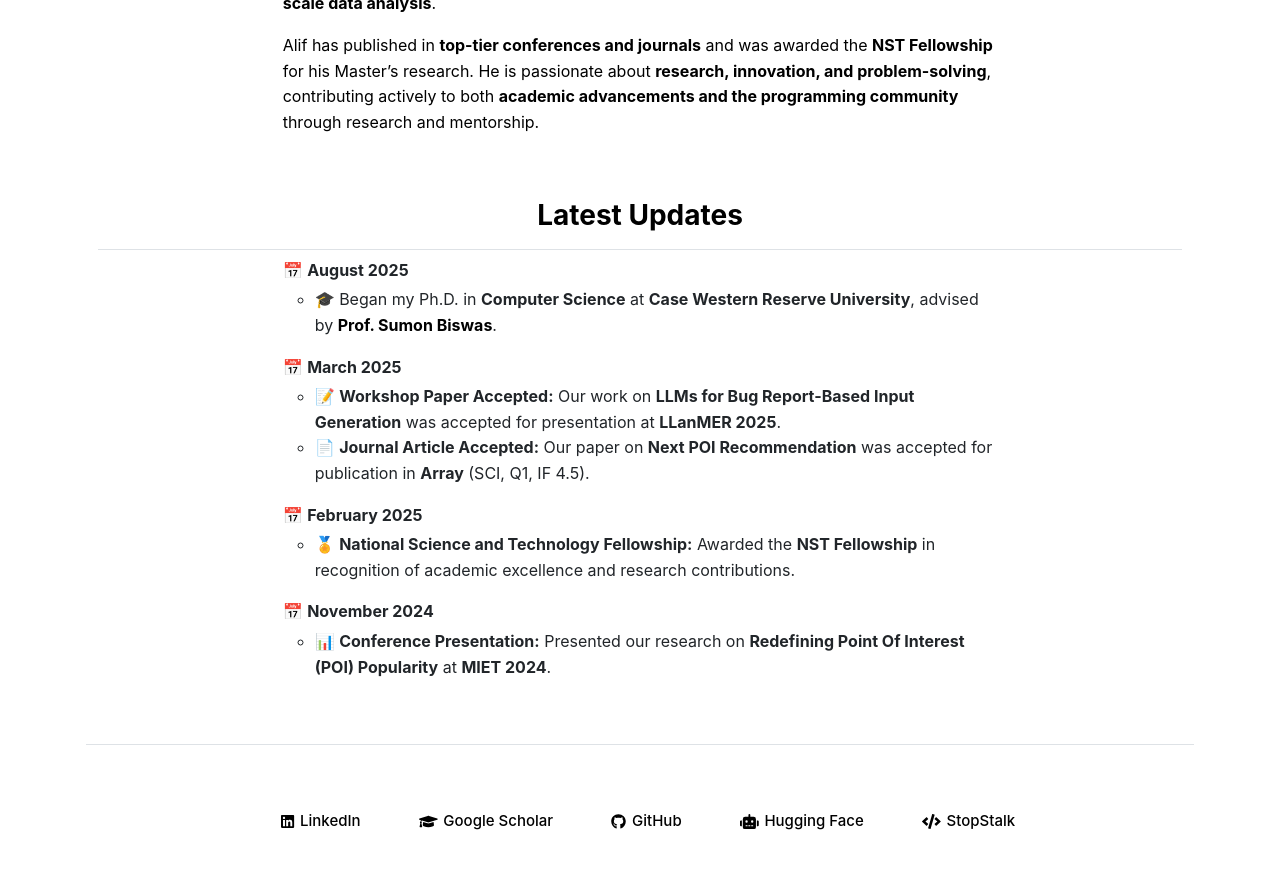
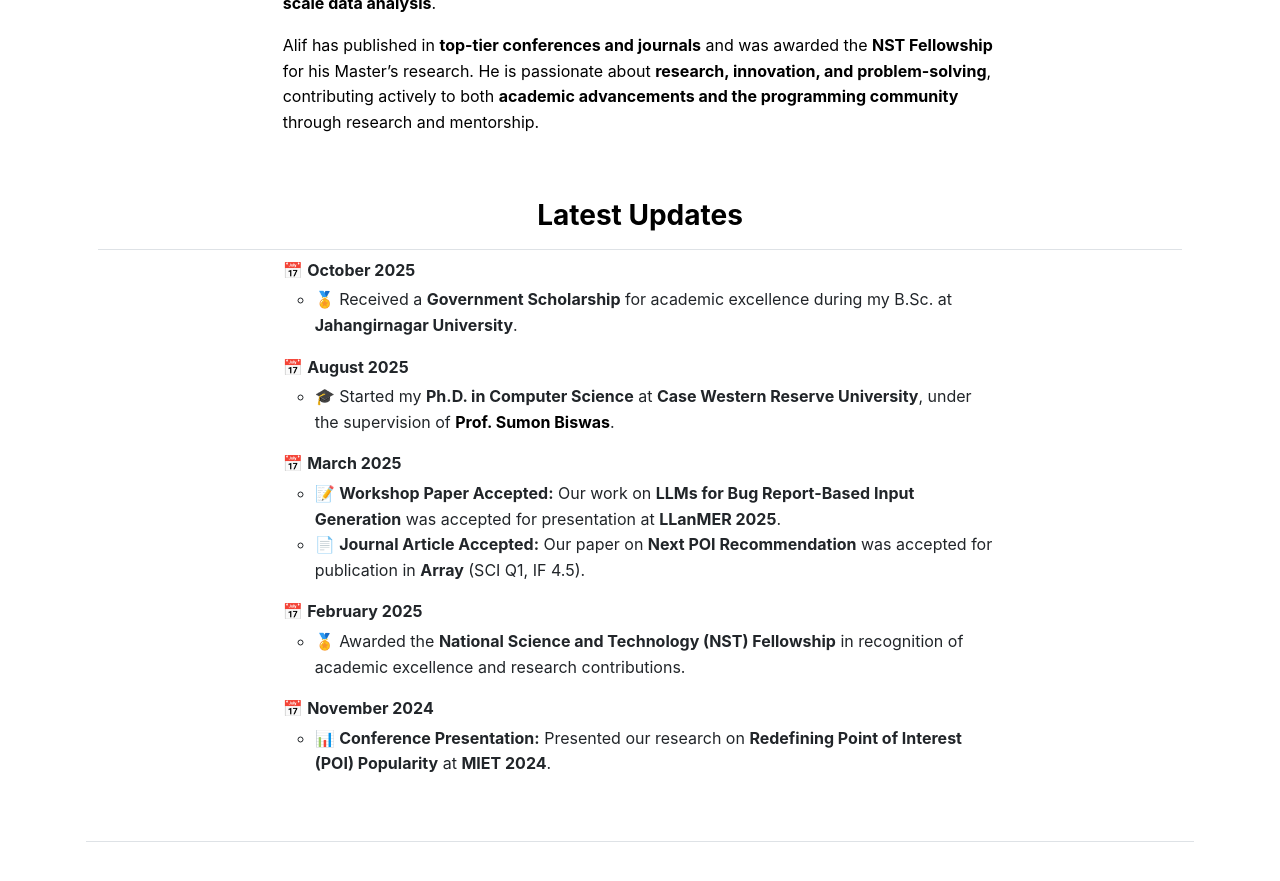
Before and after one commit to alifalhasan/alifalhasan.github.io, a Jekyll site: the page built from index.md, in a window 1280 px wide and 900 px high, scrolled down 939 px. Shown: the top 881 px of the window. Built offline with Jekyll 4.4.1, drawn with Linux system fonts in a browser that asks for light colours.

Commit message:
[Task] Minor Updates. [Description] This commit added govt. scholarship and made some updates. [Author] @alifalhasan

```diff
--- a/_data/academic/research-experience.yml
+++ b/_data/academic/research-experience.yml
@@ -35,5 +35,5 @@
   location: "Jahangirnagar University, Dhaka, Bangladesh"
   responsibilities:
     - Developed and optimized recommendation system models, with a focus on Point-of-Interest (POI) popularity prediction.
-    - Co-authored a Q1 journal article published in *Array* (SCI, IF 2.7).
+    - Co-authored a Q1 journal article published in *Array* (SCI, IF 4.5).
     - Assisted in end-to-end data preprocessing, model design, implementation, and performance evaluation.
--- a/_data/achievements/grants.yml
+++ b/_data/achievements/grants.yml
@@ -2,6 +2,12 @@
   organization: "Ministry of Science & Technology, Bangladesh"
   amount: "$700 for M.Sc. thesis research"
   date: Feb 2025
+  location: Dhaka, Bangladesh
+
+- name: "Government Scholarship"
+  organization: "Ministry of Education, Bangladesh"
+  amount: "Awarded by the Government of Bangladesh for outstanding academic performance at Jahangirnagar University"
+  date: Oct 2025
   location: Dhaka, Bangladesh
 
 - name: "Dean's Scholarship"
--- a/_data/posts.yml
+++ b/_data/posts.yml
@@ -1,11 +1,13 @@
 posts:
+  - date: "October 2025"
+    description: "🏅 Received a <b>Government Scholarship</b> for academic excellence during my B.Sc. at <b>Jahangirnagar University</b>."
   - date: "August 2025"
-    description: "🎓 Began my Ph.D. in <b>Computer Science</b> at <b>Case Western Reserve University</b>, advised by <b><a href='https://sumonbis.github.io/' target='_blank'>Prof. Sumon Biswas</a></b>."
+    description: "🎓 Started my <b>Ph.D. in Computer Science</b> at <b>Case Western Reserve University</b>, under the supervision of <b><a href='https://sumonbis.github.io/' target='_blank'>Prof. Sumon Biswas</a></b>."
   - date: "March 2025"
     description: "📝 <b>Workshop Paper Accepted:</b> Our work on <b>LLMs for Bug Report-Based Input Generation</b> was accepted for presentation at <b>LLanMER 2025</b>."
   - date: "March 2025"
-    description: "📄 <b>Journal Article Accepted:</b> Our paper on <b>Next POI Recommendation</b> was accepted for publication in <b>Array</b> (SCI, Q1, IF 4.5)."
+    description: "📄 <b>Journal Article Accepted:</b> Our paper on <b>Next POI Recommendation</b> was accepted for publication in <b>Array</b> (SCI Q1, IF 4.5)."
   - date: "February 2025"
-    description: "🏅 <b>National Science and Technology Fellowship:</b> Awarded the <b>NST Fellowship</b> in recognition of academic excellence and research contributions."
+    description: "🏅 Awarded the <b>National Science and Technology (NST) Fellowship</b> in recognition of academic excellence and research contributions."
   - date: "November 2024"
-    description: "📊 <b>Conference Presentation:</b> Presented our research on <b>Redefining Point Of Interest (POI) Popularity</b> at <b>MIET 2024</b>."
+    description: "📊 <b>Conference Presentation:</b> Presented our research on <b>Redefining Point of Interest (POI) Popularity</b> at <b>MIET 2024</b>."
```
